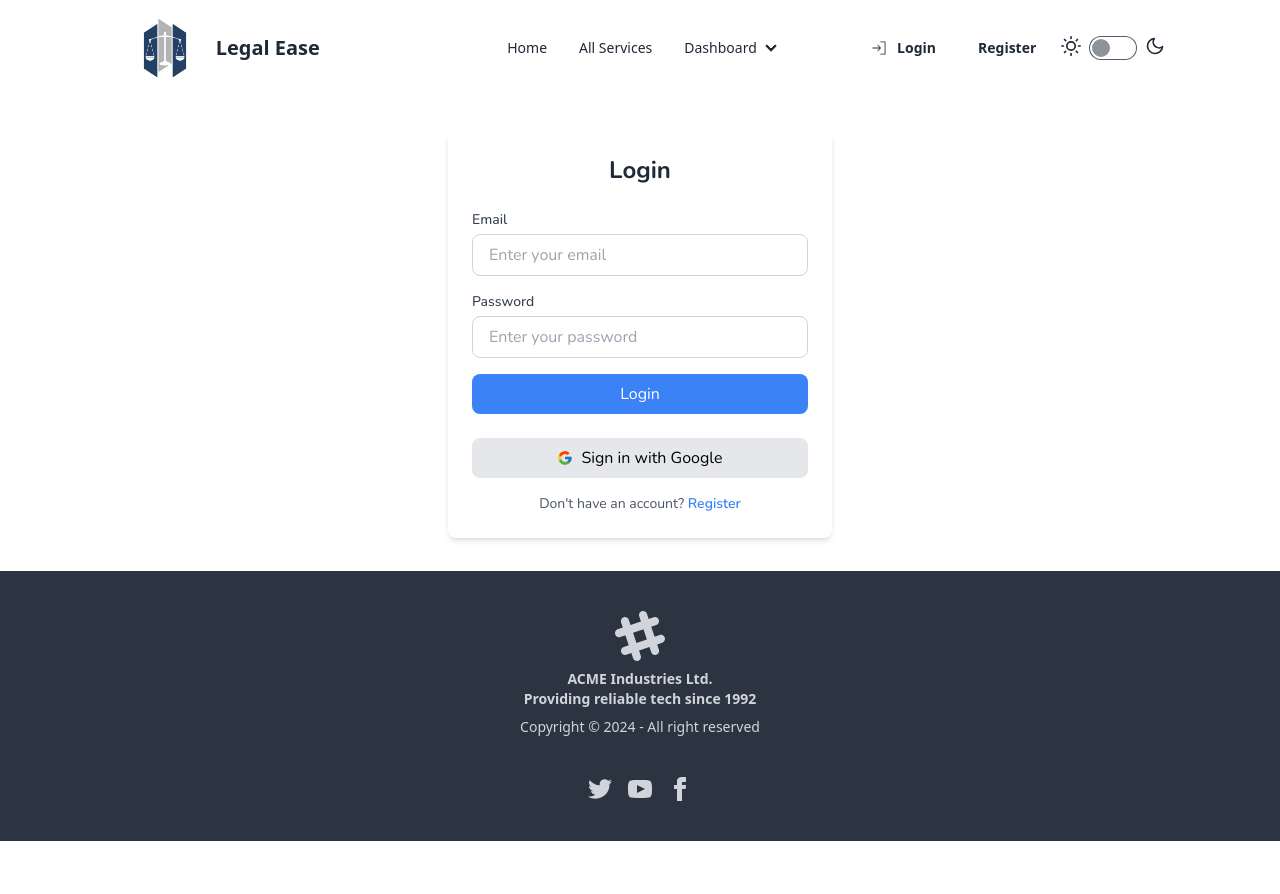
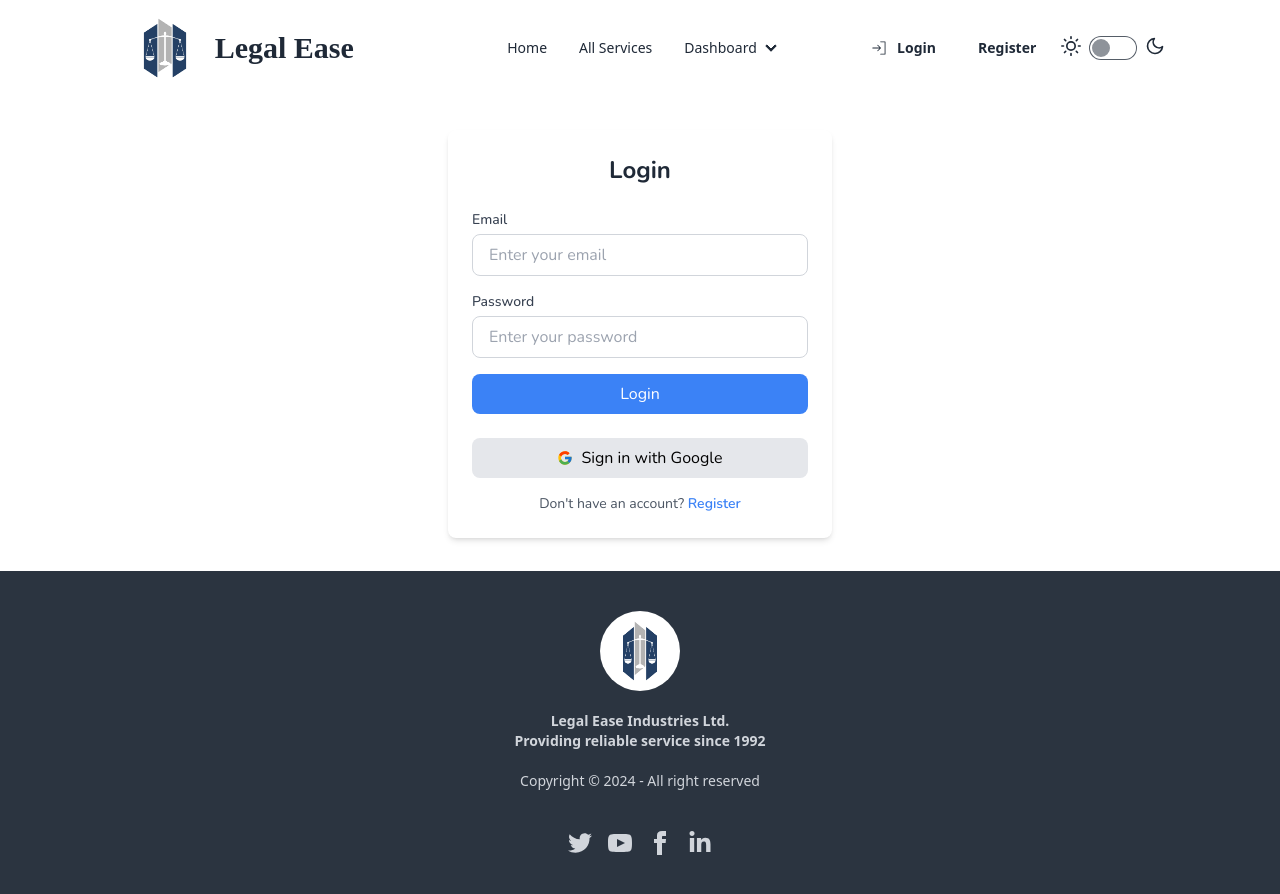
Before and after one commit to shafiul-tonoy/LegalEase, a React (Vite) app: page /login in a window 1280 px wide. Before the commit the page ends 841 px from the top, so only its background shows below. Built offline with nearby package versions, Linux system fonts and the light colour scheme; no server answers.

Commit message:
final design v1

```diff
--- a/package.json
+++ b/package.json
@@ -11,6 +11,7 @@
   },
   "dependencies": {
     "@tanstack/react-query": "^5.62.8",
+    "aos": "^3.0.0-beta.6",
     "axios": "^1.7.9",
     "firebase": "^11.1.0",
     "react": "^18.3.1",
--- a/src/components/Navbar.jsx
+++ b/src/components/Navbar.jsx
@@ -2,7 +2,7 @@ import ThemeToggle from "./ThemeToggle";
 import { Link, NavLink } from "react-router-dom";
 import useAuth from "../hooks/useAuth";
 import { PiSignOutLight, PiSignInLight } from "react-icons/pi";
-import logo1 from '../assets/logo-1.jpg'
+import logo1 from "../assets/logo-1.jpg";
 
 export default function Navbar() {
   const { user, logout } = useAuth();
@@ -39,7 +39,7 @@ export default function Navbar() {
 
   return (
     <div className="w-full md:w-10/12 mx-auto ">
-      <div className="navbar bg-base-100">
+      <div className="navbar bg-base-100 ">
         <div className="navbar-start ">
           <div className="dropdown">
             <div tabIndex={0} role="button" className="btn btn-ghost lg:hidden">
@@ -69,10 +69,12 @@ export default function Navbar() {
               </li>
             </ul>
           </div>
-          <div className="flex flex-col md:flex-row items-center">
-            <img src={logo1} className= 'h-20 object-cover' />
-            <Link to="/" className="btn btn-ghost text-xl p-0">
-              Legal Ease
+          <div>
+            <Link to="/" className=" text-xl my-0">
+              <div className="flex flex-col md:flex-row items-center">
+                <img src={logo1} className="h-20 object-cover" />
+                <span className= 'font-cinzel md:text-3xl font-extrabold' >Legal Ease</span>
+              </div>
             </Link>
           </div>
         </div>
--- a/src/pages/Details.jsx
+++ b/src/pages/Details.jsx
@@ -104,7 +104,7 @@ export default function Details() {
             alt={serviceName}
             className="w-full h-96 object-cover"
           />
-          <div className="p-6">
+          <div className="p-6 space-y-3">
             <h3 className="text-xl font-bold text-gray-800">{serviceName}</h3>
             <p className="text-gray-600">{description}</p>
             <div className="mt-4">
@@ -125,7 +125,7 @@ export default function Details() {
                 <p className="text-gray-800 font-bold">
                   {serviceProvider.name}
                 </p>
-                <p className="text-gray-600 text-sm">{serviceArea}</p>
+                <p className="text-gray-600 text-sm font-semibold">{serviceArea}</p>
               </div>
             </div>
             <button className="btn mt-5 btn-primary w-full" onClick={openModal}>
--- a/src/pages/Footer.jsx
+++ b/src/pages/Footer.jsx
@@ -1,28 +1,25 @@
+import logo1 from "../assets/logo-1.jpg";
+import { FaLinkedinIn } from "react-icons/fa";
+
 export default function Footer() {
   return (
     <footer className="footer footer-center bg-neutral text-gray-300 p-10">
-      <aside>
-        <svg
-          width="50"
-          height="50"
-          viewBox="0 0 24 24"
-          xmlns="http://www.w3.org/2000/svg"
-          fillRule="evenodd"
-          clipRule="evenodd"
-          className="inline-block fill-current"
-        >
-          <path d="M22.672 15.226l-2.432.811.841 2.515c.33 1.019-.209 2.127-1.23 2.456-1.15.325-2.148-.321-2.463-1.226l-.84-2.518-5.013 1.677.84 2.517c.391 1.203-.434 2.542-1.831 2.542-.88 0-1.601-.564-1.86-1.314l-.842-2.516-2.431.809c-1.135.328-2.145-.317-2.463-1.229-.329-1.018.211-2.127 1.231-2.456l2.432-.809-1.621-4.823-2.432.808c-1.355.384-2.558-.59-2.558-1.839 0-.817.509-1.582 1.327-1.846l2.433-.809-.842-2.515c-.33-1.02.211-2.129 1.232-2.458 1.02-.329 2.13.209 2.461 1.229l.842 2.515 5.011-1.677-.839-2.517c-.403-1.238.484-2.553 1.843-2.553.819 0 1.585.509 1.85 1.326l.841 2.517 2.431-.81c1.02-.33 2.131.211 2.461 1.229.332 1.018-.21 2.126-1.23 2.456l-2.433.809 1.622 4.823 2.433-.809c1.242-.401 2.557.484 2.557 1.838 0 .819-.51 1.583-1.328 1.847m-8.992-6.428l-5.01 1.675 1.619 4.828 5.011-1.674-1.62-4.829z"></path>
-        </svg>
+      <aside className= 'space-y-3' >
+        <img
+          src={logo1}
+          alt="logo"
+          className="h-20 w-20 inline-block rounded-full"
+        />
         <p className="font-bold">
-          ACME Industries Ltd.
+          Legal Ease Industries Ltd.
           <br />
-          Providing reliable tech since 1992
+          Providing reliable service since 1992
         </p>
         <p>Copyright © {new Date().getFullYear()} - All right reserved</p>
       </aside>
       <nav>
         <div className="grid grid-flow-col gap-4">
-          <a>
+          <a href="https://www.facebook.com/profile.php?id=100074070966828">
             <svg
               xmlns="http://www.w3.org/2000/svg"
               width="24"
@@ -33,7 +30,7 @@ export default function Footer() {
               <path d="M24 4.557c-.883.392-1.832.656-2.828.775 1.017-.609 1.798-1.574 2.165-2.724-.951.564-2.005.974-3.127 1.195-.897-.957-2.178-1.555-3.594-1.555-3.179 0-5.515 2.966-4.797 6.045-4.091-.205-7.719-2.165-10.148-5.144-1.29 2.213-.669 5.108 1.523 6.574-.806-.026-1.566-.247-2.229-.616-.054 2.281 1.581 4.415 3.949 4.89-.693.188-1.452.232-2.224.084.626 1.956 2.444 3.379 4.6 3.419-2.07 1.623-4.678 2.348-7.29 2.04 2.179 1.397 4.768 2.212 7.548 2.212 9.142 0 14.307-7.721 13.995-14.646.962-.695 1.797-1.562 2.457-2.549z"></path>
             </svg>
           </a>
-          <a>
+          <a href="https://www.facebook.com/profile.php?id=100074070966828">
             <svg
               xmlns="http://www.w3.org/2000/svg"
               width="24"
@@ -44,7 +41,7 @@ export default function Footer() {
               <path d="M19.615 3.184c-3.604-.246-11.631-.245-15.23 0-3.897.266-4.356 2.62-4.385 8.816.029 6.185.484 8.549 4.385 8.816 3.6.245 11.626.246 15.23 0 3.897-.266 4.356-2.62 4.385-8.816-.029-6.185-.484-8.549-4.385-8.816zm-10.615 12.816v-8l8 3.993-8 4.007z"></path>
             </svg>
           </a>
-          <a>
+          <a href="https://www.facebook.com/profile.php?id=100074070966828">
             <svg
               xmlns="http://www.w3.org/2000/svg"
               width="24"
@@ -55,6 +52,9 @@ export default function Footer() {
               <path d="M9 8h-3v4h3v12h5v-12h3.642l.358-4h-4v-1.667c0-.955.192-1.333 1.115-1.333h2.885v-5h-3.808c-3.596 0-5.192 1.583-5.192 4.615v3.385z"></path>
             </svg>
           </a>
+          <a href="https://www.facebook.com/profile.php?id=100074070966828">
+            <FaLinkedinIn size={24}/>
+          </a>
         </div>
       </nav>
     </footer>
--- a/src/pages/Home.jsx
+++ b/src/pages/Home.jsx
@@ -5,11 +5,18 @@ import { useQuery } from "@tanstack/react-query";
 import { Link } from "react-router-dom";
 import useAxios from "../hooks/useAxios";
 import Loading from "../components/Loading";
-
+import { useEffect } from "react";
 import Statistics from "../components/Statistics";
 import FAQAccordion from "../components/FAQAccordion";
 
+import Aos from "aos";
+import "aos/dist/aos.css";
+
 export default function Home() {
+  useEffect(() => {
+    Aos.init({ duration: 2000 });
+  }, []);
+
   const { loading } = useAuth();
   const axiosRequest = useAxios();
   const fetchData = async () => {
@@ -45,20 +52,32 @@ export default function Home() {
       </Helmet>
       <div className="">
         <div className="py-10 bg-[#F26724] text-center mt-5">
-          <h1 className="text-[#09053D] text-3xl font-extrabold">
+          <h1
+            className="text-[#09053D] text-3xl font-extrabold"
+            data-aos="fade-down"
+          >
             Over a Thousand People Helped in Verdicts and Settlements
           </h1>
-          <h2 className="text-xl font-bold text-white mt-4">
+          <h2
+            className="text-xl font-bold text-white mt-4"
+            data-aos="fade-right"
+          >
             Delivering Justice and Maximizing Results for Our Clients
           </h2>
         </div>
         <Banner />
         <div className="w-full md:w-10/12 mx-auto md:p-7">
           {/* cards */}
-          <h1>Pouplar Services</h1>
+          <h1 className="text-3xl font-bold text-center my-3">
+            Popular Services
+          </h1>
           <div className="grid grid-cols-1 md:grid-cols-2 mb-4 gap-3">
             {data.map((service) => (
-              <div className="card bg-base-100  shadow-xl" key={service.id}>
+              <div
+                className="card bg-base-100  shadow-xl"
+                key={service.id}
+                data-aos="fade-up"
+              >
                 <figure>
                   <img
                     src={service.imageUrl}
@@ -67,23 +86,29 @@ export default function Home() {
                   />
                 </figure>
                 <div className="card-body">
-                  <h2 className="card-title">{service.serviceName}</h2>
-                  <p>{service.description.substring(0, 99)}...</p>
-                  <p>Service Area : {service.serviceArea}</p>
-                  <p>Service Price : {service.price}</p>
+                  <h2 className="card-title text-xl font-bold">
+                    {service.serviceName}
+                  </h2>
+                  <p className="p">
+                    {service.description.substring(0, 99)}...
+                  </p>
+                  <div className= ' '>
+                    <p className= 'font-semibold' >Service Area : {service.serviceArea}</p>
+                    <p className= 'font-semibold' >Service Price : ${service.price}</p>
+                  </div>
                   <div className="p-2 rounded shadow-xl">
-                    <h1 className="mb-2">Service Provider</h1>
+                    <h1 className="mb-2 text-lg font-semibold">Service Provider</h1>
                     <hr />
-                    <div className="flex gap-2 items-center mt-2">
+                    <div className="flex gap-2 items-center mt-2 ">
                       <img
                         src={service.serviceProvider.photoURL}
                         alt="Provider"
                         className="w-24 h-24 rounded-xl object-cover object-top"
                       />
-                      <p>{service.serviceProvider.name}</p>
+                      <p className= 'font-semibold' >{service.serviceProvider.name}</p>
                     </div>
                   </div>
-                  <div className="card-actions justify-end">
+                  <div className="card-actions justify-end mt-3">
                     <button className="btn btn-primary">
                       <Link to={`/details/${service._id}`}>View Details</Link>
                     </button>
@@ -93,7 +118,7 @@ export default function Home() {
             ))}
           </div>
           <Link to="/services">
-            <button className="btn">All Services</button>
+            <button className="btn btn-accent">All Services</button>
           </Link>
         </div>
         {/* Statistics */}
--- a/src/pages/ServiceToDo.jsx
+++ b/src/pages/ServiceToDo.jsx
@@ -61,7 +61,7 @@ export default function ServiceToDo() {
         <title>L.E | Service to do</title>
       </Helmet>
       <div className="w-full md:w-10/12 mx-auto md:p-7">
-        <h1>Service to Do</h1>
+        <h1 className= 'text-3xl font-bold text-center' >Service to Do</h1>
         {data.length > 0 ? (
           <div className="overflow-x-auto">
             <table className="table">
@@ -119,7 +119,7 @@ export default function ServiceToDo() {
             </table>
           </div>
         ) : (
-          <p>No service to do</p>
+          <p className="text-center text-red-500 mt-10">No service to do</p>
         )}
       </div>
     </>
--- a/src/pages/Services.jsx
+++ b/src/pages/Services.jsx
@@ -124,7 +124,7 @@ export default function Services() {
                             <p>{service.serviceProvider.name}</p>
                           </div>
                         </div>
-                        <div className="card-actions justify-end">
+                        <div className="card-actions justify-end ">
                           <button className="btn btn-primary">
                             <Link to={`/details/${service._id}`}>
                               View Details
```
Also changed, not shown: 1 other file (tests, documents, lock files or other folders).
